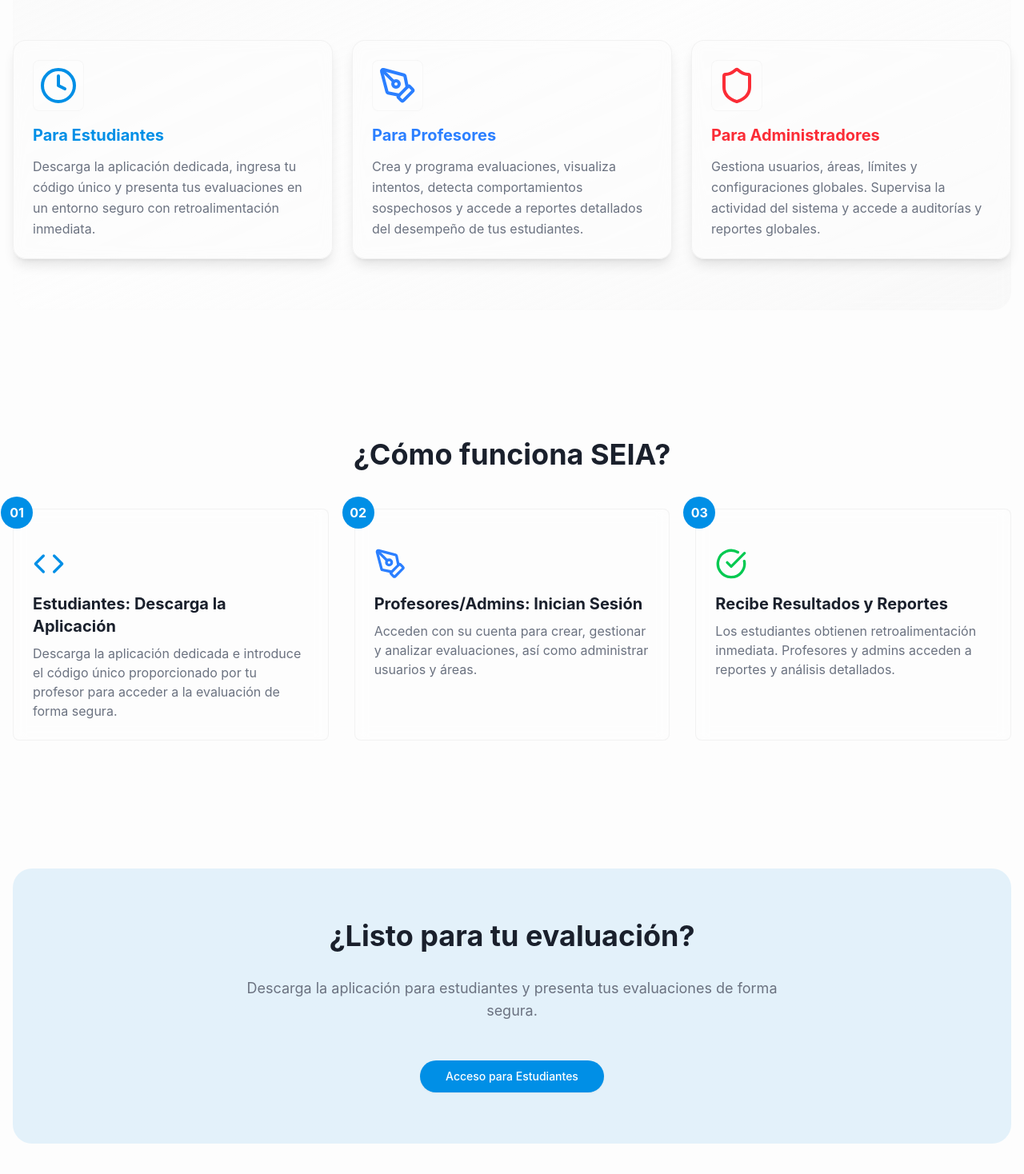
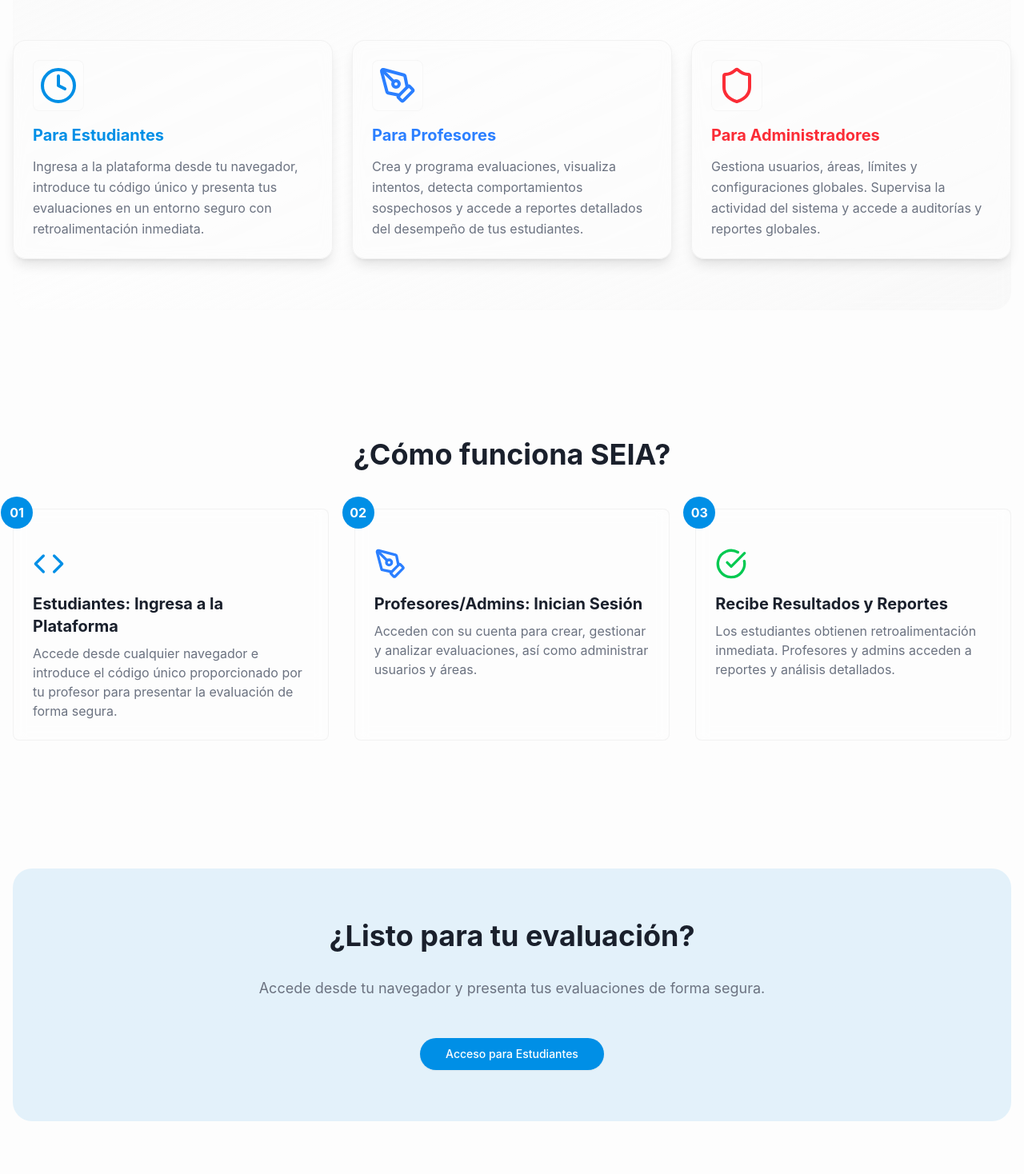
Before and after one commit to jfinfoproyectos/seia_stalone, a Next.js app: page / in a window 1280 px wide. Shown: the part 946-2414 px from the top of the page at 80% size. Built offline with nearby package versions, Linux system fonts and the light colour scheme; no server answers; a web font is replaced by a local one.

Commit message:
21-11-2025

```diff
--- a/src/app/page.tsx
+++ b/src/app/page.tsx
@@ -97,8 +97,8 @@ export default function Home() {
             </h1>
             <p className="text-lg text-muted-foreground max-w-xl">
               SEIA es la plataforma integral para evaluaciones académicas. <br />
-              <span className="font-semibold text-primary">Estudiantes:</span> Descargan la aplicación dedicada para presentar evaluaciones de forma segura con el código único proporcionado por su profesor.<br />
-              <span className="font-semibold text-primary">Profesores y Administradores:</span> Inician sesión para crear, gestionar y analizar evaluaciones, controlar intentos y obtener reportes detallados.
+              <span className="font-semibold text-primary">Estudiantes:</span> ingresan desde su navegador y presentan evaluaciones de forma segura usando el código único proporcionado por su profesor.<br />
+              <span className="font-semibold text-primary">Profesores y Administradores:</span> inician sesión para crear, gestionar y analizar evaluaciones, controlar intentos y obtener reportes detallados.
             </p>
             <div className="flex flex-wrap gap-4 pt-4">
               <Button size="lg" className="rounded-full px-8 blur-effect group" asChild>
@@ -140,7 +140,7 @@ export default function Home() {
                 </div>
                 <h3 className="text-xl font-bold mb-3 text-primary">Para Estudiantes</h3>
                 <p className="text-muted-foreground leading-relaxed">
-                  Descarga la aplicación dedicada, ingresa tu código único y presenta tus evaluaciones en un entorno seguro con retroalimentación inmediata.
+                  Ingresa a la plataforma desde tu navegador, introduce tu código único y presenta tus evaluaciones en un entorno seguro con retroalimentación inmediata.
                 </p>
               </div>
             </div>
@@ -183,8 +183,8 @@ export default function Home() {
               </div>
               <div className="pt-6">
                 <Code className="h-10 w-10 text-primary" />
-                <h3 className="text-xl font-bold mt-4 mb-2">Estudiantes: Descarga la Aplicación</h3>
-                <p className="text-muted-foreground">Descarga la aplicación dedicada e introduce el código único proporcionado por tu profesor para acceder a la evaluación de forma segura.</p>
+                <h3 className="text-xl font-bold mt-4 mb-2">Estudiantes: Ingresa a la Plataforma</h3>
+                <p className="text-muted-foreground">Accede desde cualquier navegador e introduce el código único proporcionado por tu profesor para presentar la evaluación de forma segura.</p>
               </div>
             </div>
             {/* Paso 2 */}
@@ -215,7 +215,7 @@ export default function Home() {
         <section className="py-16 px-8 bg-primary/10 rounded-3xl text-center space-y-8 fade-in">
           <h2 className="text-3xl md:text-4xl font-bold">¿Listo para tu evaluación?</h2>
           <p className="text-lg text-muted-foreground max-w-2xl mx-auto">
-            Descarga la aplicación para estudiantes y presenta tus evaluaciones de forma segura.
+            Accede desde tu navegador y presenta tus evaluaciones de forma segura.
           </p>
           <div className="flex flex-wrap gap-4 justify-center pt-4">
             <Button size="lg" className="rounded-full px-8 blur-effect" asChild>
```
